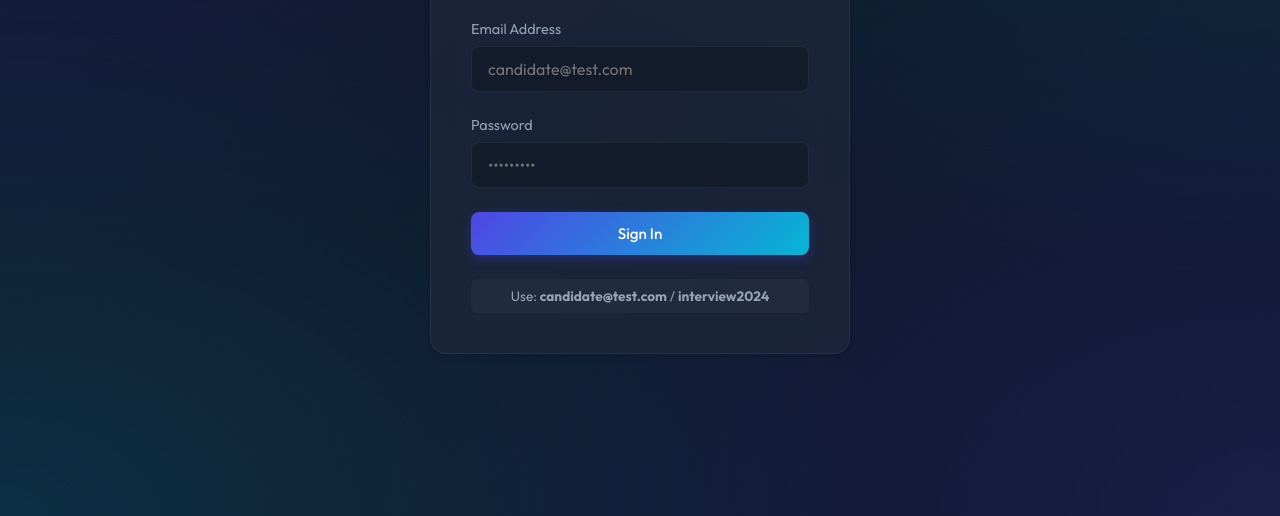
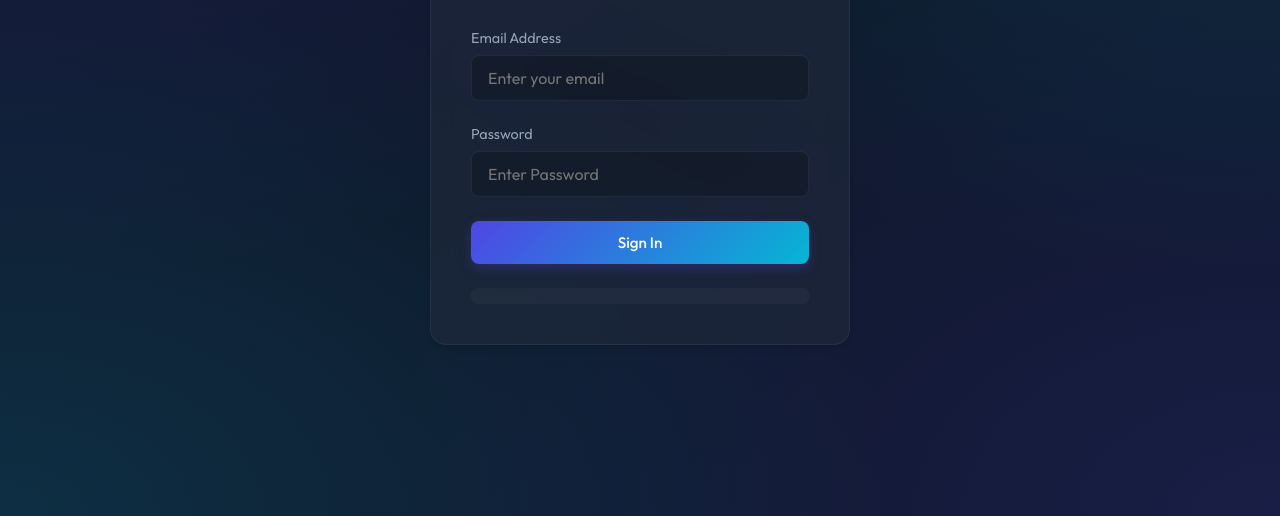
Before and after one commit to Johnsonnjichi/job-listing, a website: page public/index.html in a window 1280 px wide. Shown: the part 284-800 px from the top of the page. Drawn offline with Linux system fonts and the light colour scheme.

Commit message:
fix login input fields

```diff
--- a/public/index.html
+++ b/public/index.html
@@ -25,15 +25,15 @@
             <form id="login-form">
                 <div class="input-group">
                     <label for="email">Email Address</label>
-                    <input type="email" id="email" placeholder="candidate@test.com" required>
+                    <input type="email" id="email" placeholder="Enter your email" required>
                 </div>
                 <div class="input-group">
                     <label for="password">Password</label>
-                    <input type="password" id="password" placeholder="•••••••••" required>
+                    <input type="password" id="password" placeholder="Enter Password" required>
                 </div>
                 <button type="submit" class="btn btn-primary btn-block">Sign In</button>
                 <div class="form-footer">
-                    <p>Use: <strong>candidate@test.com</strong> / <strong>interview2024</strong></p>
+                    <!-- <p>Cred: <strong>candidate@test.com</strong> / <strong>interview2024</strong></p> -->
                 </div>
                 <div id="login-error" class="error-message hidden"></div>
             </form>
```
